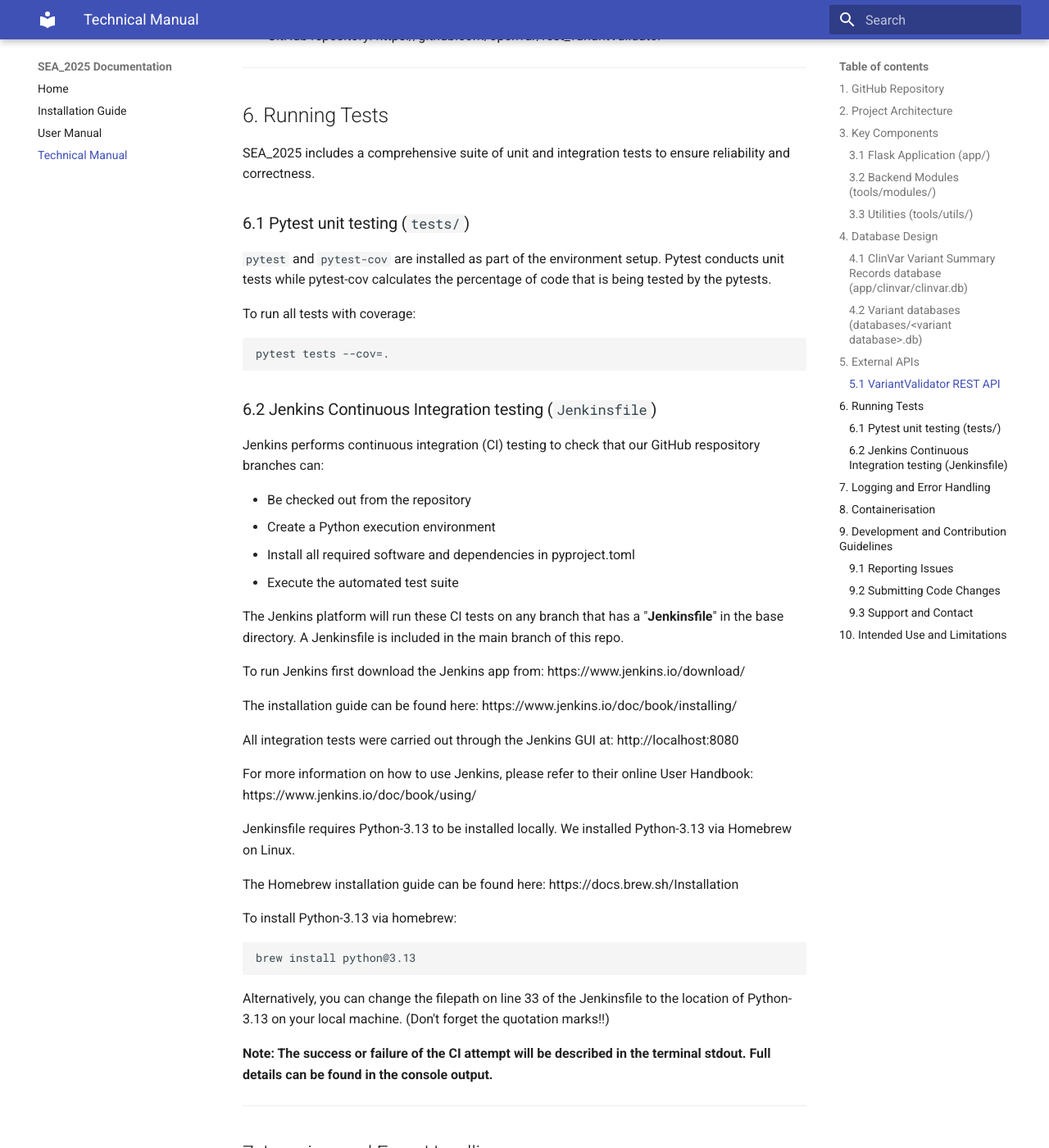
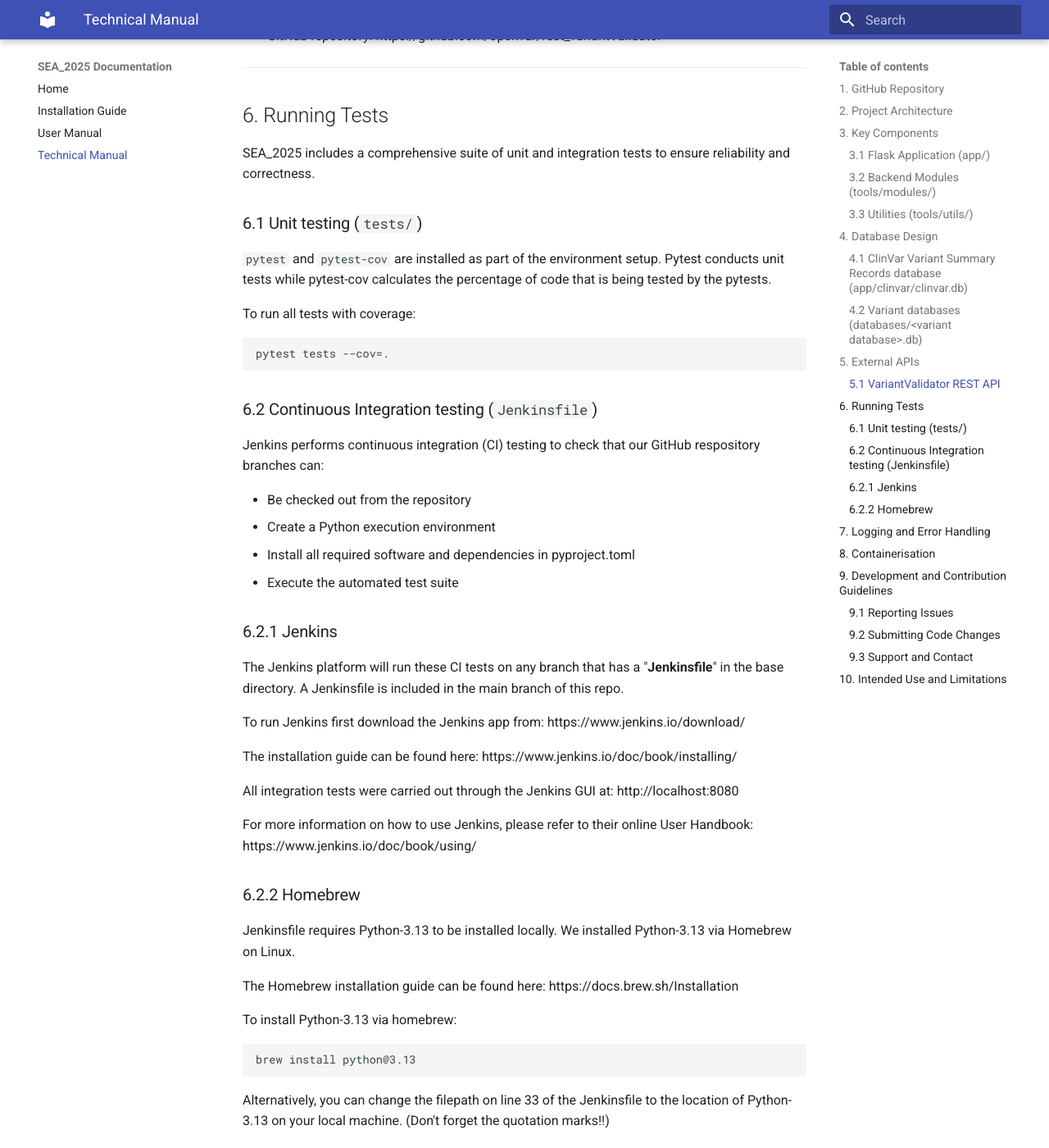
Before and after one commit to RebeccaSizer/Software_Engineering_Assessment_2025_AR_RW_RS, an MkDocs documentation site: the page built from docs/technical_manual.md, in a window 1280 px wide and 1400 px high, scrolled down 4381 px. Shown: the whole window at 82% size. Built offline with MkDocs 1.6.1 and Material for MkDocs 9.7.7, drawn with Linux system fonts in a browser that asks for light colours.

Commit message:
headers added to additional in formation  in the technical manual.

```diff
--- a/docs/technical_manual.md
+++ b/docs/technical_manual.md
@@ -192,7 +192,7 @@ SEA_2025 interacts with one external API:
 
 SEA_2025 includes a comprehensive suite of unit and integration tests to ensure reliability and correctness.
 
-### 6.1 Pytest unit testing (`tests/`)
+### 6.1 Unit testing (`tests/`)
 
 `pytest` and `pytest-cov` are installed as part of the environment setup. Pytest conducts unit tests while pytest-cov calculates the percentage of code that is being tested by the pytests.
 
@@ -209,6 +209,8 @@ Jenkins performs continuous integration (CI) testing to check that our GitHub re
 - Create a Python execution environment
 - Install all required software and dependencies in pyproject.toml
 - Execute the automated test suite
+
+### 6.2.1 Jenkins
 
 The Jenkins platform will run these CI tests on any branch that has a "**Jenkinsfile**" in the base directory. A Jenkinsfile is included in the main branch of this repo.
 
@@ -219,6 +221,8 @@ The installation guide can be found here: https://www.jenkins.io/doc/book/instal
 All integration tests were carried out through the Jenkins GUI at: http://localhost:8080
 
 For more information on how to use Jenkins, please refer to their online User Handbook: https://www.jenkins.io/doc/book/using/
+
+### 6.2.2 Homebrew
 
 Jenkinsfile requires Python-3.13 to be installed locally. We installed Python-3.13 via Homebrew on Linux.
 
```
Also changed, not shown: other parts of docs/technical_manual.md (+1 -1 lines).
